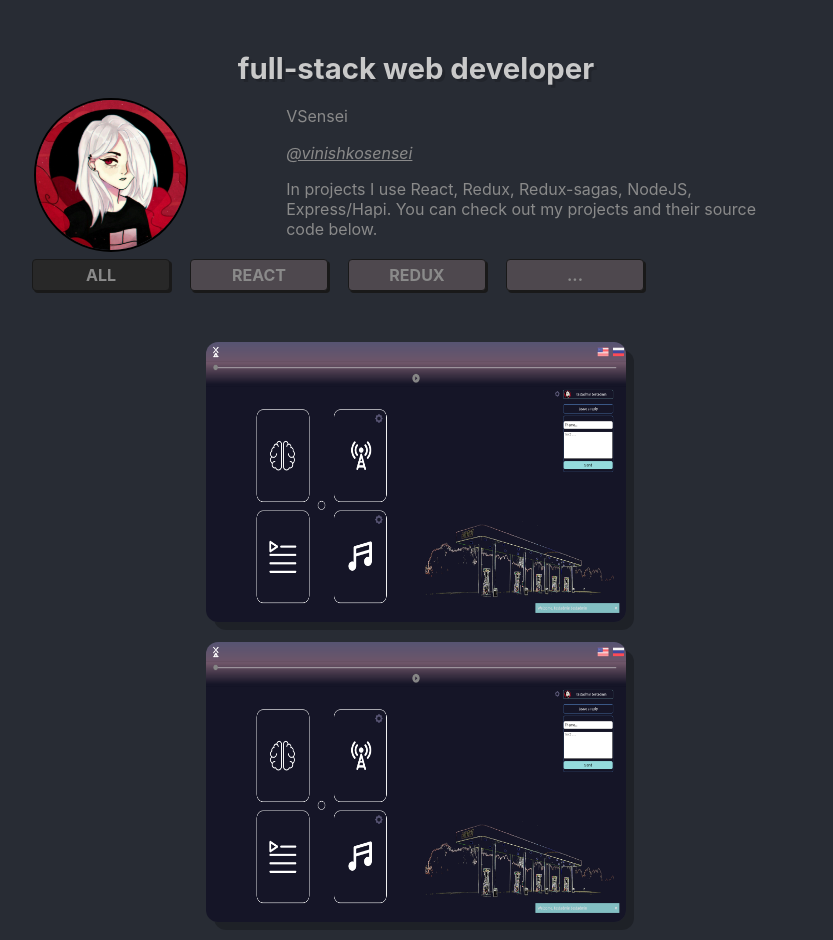
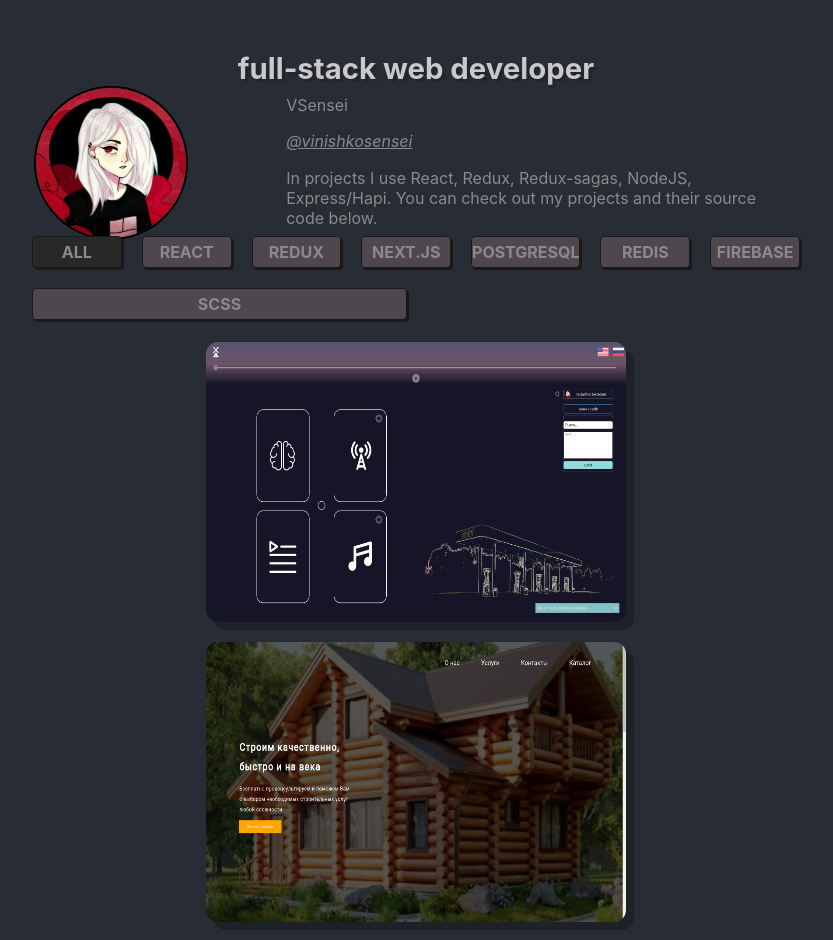
Before and after one commit to vsensei/vsensei.github.io, a React (Create React App) app: page / in a window 1280 px wide. Shown: the top 940 px of the page, without its empty margins (224-1057 px from the left). Built offline with nearby package versions, Linux system fonts and the light colour scheme.

Commit message:
added new technologies, added project_build

```diff
--- a/src/information/projects.js
+++ b/src/information/projects.js
@@ -3,18 +3,18 @@ const projects = [
   {
     name: 'Project_Liminal',
     screenshot: 'project_liminal_screen.png',
-    projectlink: 'http://project-liminal.herokuapp.com/',
+    projectlink: 'http://project-liminal.herokuapp.com',
     githublink: 'Project_Liminal',
     logo: 'project_liminal.svg',
-    technologies: ['react', 'redux'],
+    technologies: ['react', 'redux', 'postgresql', 'redis', 'scss'],
   },
   {
-    name: 'Sample Project #1',
-    screenshot: 'project_liminal_screen.png',
-    projectlink: 'http://project-liminal.herokuapp.com/',
-    githublink: 'Project_Liminal',
-    logo: 'project_liminal.svg',
-    technologies: [],
+    name: 'Stroy-dom-market',
+    screenshot: 'project_build_screen.png',
+    projectlink: 'https://stroy-dom-market.web.app',
+    githublink: 'build',
+    logo: 'project_build.svg',
+    technologies: ['react', 'next.js', 'firebase', 'scss'],
   },
   {
     name: 'Sample Project #2',
--- a/src/information/technologies.js
+++ b/src/information/technologies.js
@@ -1,3 +1,11 @@
-const technologies = ['react', 'redux', '...'];
+const technologies = [
+  'react',
+  'redux',
+  'next.js',
+  'postgresql',
+  'redis',
+  'firebase',
+  'scss',
+];
 
 export default technologies;
```
Also changed, not shown: public/images/project_build.svg (added), public/images/project_build_screen.png (added).
